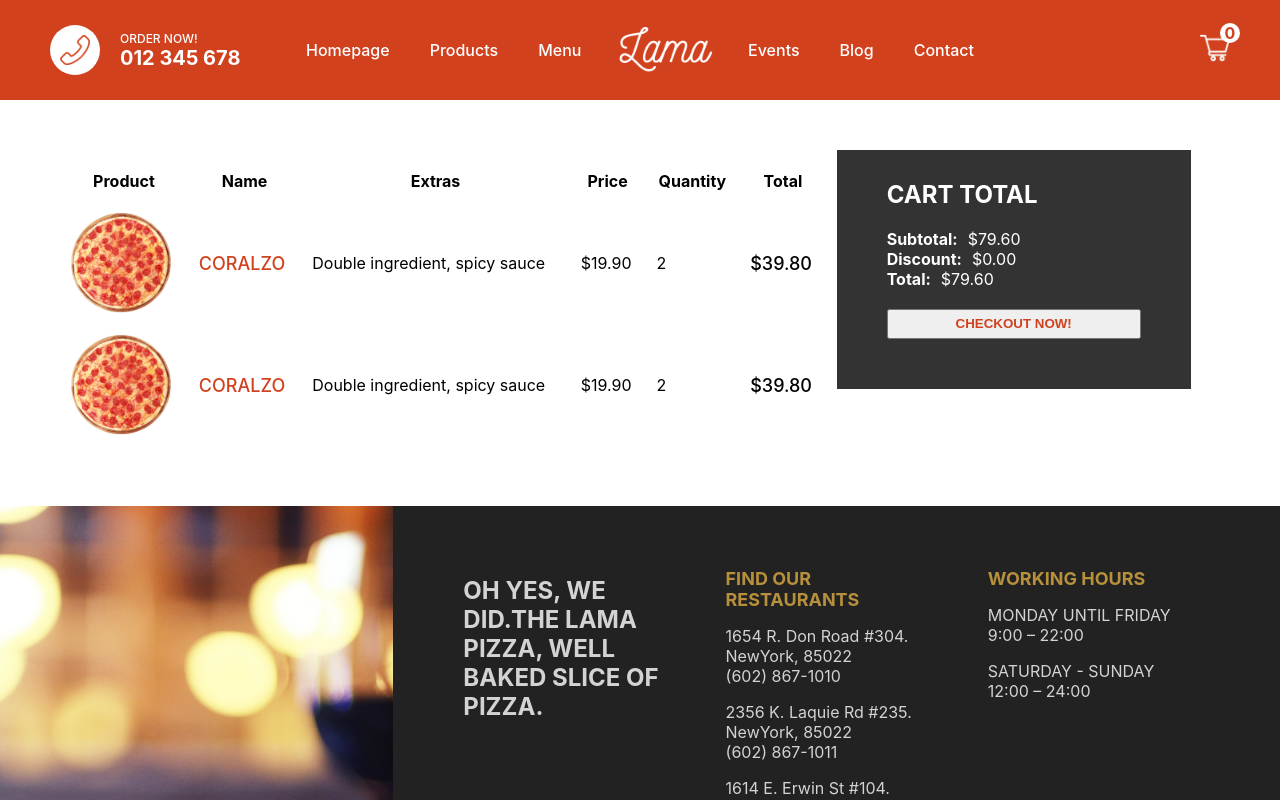
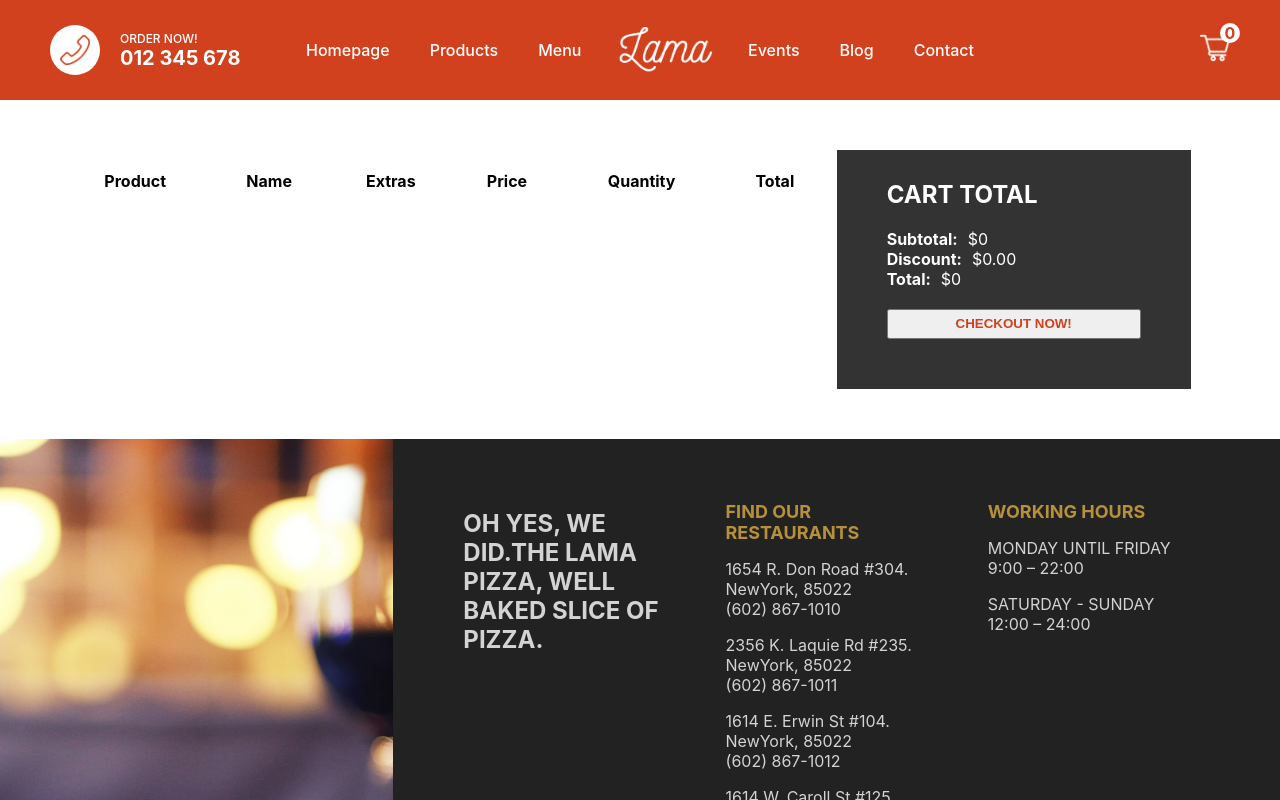
Before and after one commit to aadilrana088/Ecommerce_pizza_nextjs, a Next.js app: page /cart in a window 1280 px wide. Shown: the top 800 px of the page. Built offline with nearby package versions, Linux system fonts and the light colour scheme.

Commit message:
Items added to cart and display dynaic content, done upto before checkout

```diff
--- a/components/Navbar.jsx
+++ b/components/Navbar.jsx
@@ -1,14 +1,20 @@
 import Image from "next/image";
 import styles from "../styles/Navbar.module.css";
 import { useSelector } from "react-redux";
+import Link from "next/link";
 
 const Navbar = () => {
-  const quantity = useSelector(state => state.cart.quantity)
+    const quantity = useSelector((state) => state.cart.quantity);
     return (
         <div className={styles.container}>
             <div className={styles.item}>
                 <div className={styles.callButton}>
-          <Image src="/img/telephone.png" alt="" width="32" height="32" />
+                    <Image
+                        src="/img/telephone.png"
+                        alt=""
+                        width="32"
+                        height="32"
+                    />
                 </div>
                 <div className={styles.texts}>
                     <div className={styles.text}>ORDER NOW!</div>
@@ -20,18 +26,30 @@
                     <li className={styles.listItem}>Homepage</li>
                     <li className={styles.listItem}>Products</li>
                     <li className={styles.listItem}>Menu</li>
-          <Image src="/img/logo.png" alt="" width="160px" height="69px" />
+                    <Image
+                        src="/img/logo.png"
+                        alt=""
+                        width="160px"
+                        height="69px"
+                    />
                     <li className={styles.listItem}>Events</li>
                     <li className={styles.listItem}>Blog</li>
                     <li className={styles.listItem}>Contact</li>
                 </ul>
             </div>
+            <Link href="/cart" passHref>
                 <div className={styles.item}>
                     <div className={styles.cart}>
-          <Image src="/img/cart.png" alt="" width="30px" height="30px" />
+                        <Image
+                            src="/img/cart.png"
+                            alt=""
+                            width="30px"
+                            height="30px"
+                        />
                         <div className={styles.counter}>{quantity}</div>
                     </div>
                 </div>
+            </Link>
         </div>
     );
 };
--- a/pages/cart.jsx
+++ b/pages/cart.jsx
@@ -1,11 +1,16 @@
 import styles from "../styles/Cart.module.css";
 import Image from "next/image";
+import { useDispatch, useSelector } from "react-redux";
 
 const Cart = () => {
+    const dispatch = useDispatch();
+    const cart = useSelector((state) => state.cart);
+    console.log(cart);
     return (
         <div className={styles.container}>
             <div className={styles.left}>
                 <table className={styles.table}>
+                    <tbody>
                         <tr className={styles.trTitle}>
                             <th>Product</th>
                             <th>Name</th>
@@ -14,11 +19,14 @@
                             <th>Quantity</th>
                             <th>Total</th>
                         </tr>
-          <tr className={styles.tr}>
+                    </tbody>
+                    <tbody>
+                        {cart.products.map((product) => (
+                            <tr className={styles.tr} key={product._id}>
                                 <td>
                                     <div className={styles.imgContainer}>
                                         <Image
-                  src="/img/pizza.png"
+                                            src={product.img}
                                             layout="fill"
                                             objectFit="cover"
                                             alt=""
@@ -26,65 +34,50 @@
                                     </div>
                                 </td>
                                 <td>
-              <span className={styles.name}>CORALZO</span>
+                                    <span className={styles.name}>
+                                        {product.title}
+                                    </span>
                                 </td>
                                 <td>
                                     <span className={styles.extras}>
-                Double ingredient, spicy sauce
+                                        {product.extras.map((extra) => (
+                                            <p key={extra._id}>{extra.text} </p>
+                                        ))}
                                     </span>
                                 </td>
                                 <td>
-              <span className={styles.price}>$19.90</span>
-            </td>
-            <td>
-              <span className={styles.quantity}>2</span>
-            </td>
-            <td>
-              <span className={styles.total}>$39.80</span>
-            </td>
-          </tr>
-          <tr className={styles.tr}>
-            <td>
-              <div className={styles.imgContainer}>
-                <Image
-                  src="/img/pizza.png"
-                  layout="fill"
-                  objectFit="cover"
-                  alt=""
-                />
-              </div>
-            </td>
-            <td>
-              <span className={styles.name}>CORALZO</span>
-            </td>
-            <td>
-              <span className={styles.extras}>
-                Double ingredient, spicy sauce
+                                    <span className={styles.price}>
+                                        ${product.price}
                                     </span>
                                 </td>
                                 <td>
-              <span className={styles.price}>$19.90</span>
+                                    <span className={styles.quantity}>
+                                        {product.quantity}
+                                    </span>
                                 </td>
                                 <td>
-              <span className={styles.quantity}>2</span>
-            </td>
-            <td>
-              <span className={styles.total}>$39.80</span>
+                                    <span className={styles.total}>
+                                        ${product.price * product.quantity}
+                                    </span>
                                 </td>
                             </tr>
+                        ))}
+                    </tbody>
                 </table>
             </div>
             <div className={styles.right}>
                 <div className={styles.wrapper}>
                     <h2 className={styles.title}>CART TOTAL</h2>
                     <div className={styles.totalText}>
-            <b className={styles.totalTextTitle}>Subtotal:</b>$79.60
+                        <b className={styles.totalTextTitle}>Subtotal:</b>$
+                        {cart.total}
                     </div>
                     <div className={styles.totalText}>
                         <b className={styles.totalTextTitle}>Discount:</b>$0.00
                     </div>
                     <div className={styles.totalText}>
-            <b className={styles.totalTextTitle}>Total:</b>$79.60
+                        <b className={styles.totalTextTitle}>Total:</b>$
+                        {cart.total}
                     </div>
                     <button className={styles.button}>CHECKOUT NOW!</button>
                 </div>
--- a/redux/cartSlice.js
+++ b/redux/cartSlice.js
@@ -2,13 +2,13 @@
 const CartSlice = createSlice({
     name: "cart",
     initialState: {
-        product: [],
+        products: [],
         quantity: 0,
         total: 0,
     },
     reducers: {
         addProduct: (state, action) => {
-            state.product.push(action.payload);
+            state.products.push(action.payload);
             state.quantity += 1,
             state.total += action.payload.price * action.payload.quantity;
         },
```
Lines whose indentation alone changed are shown as unchanged.
